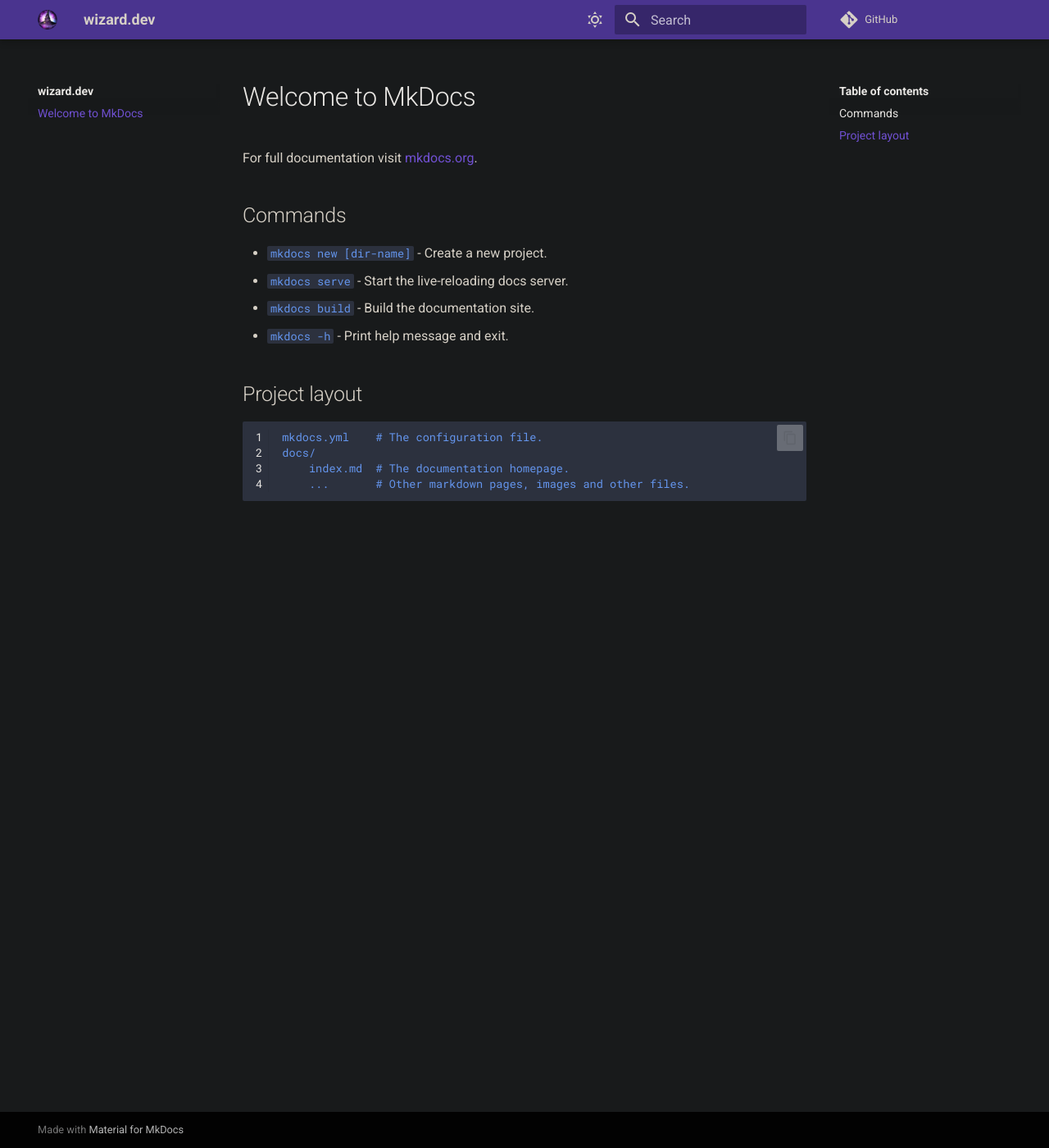
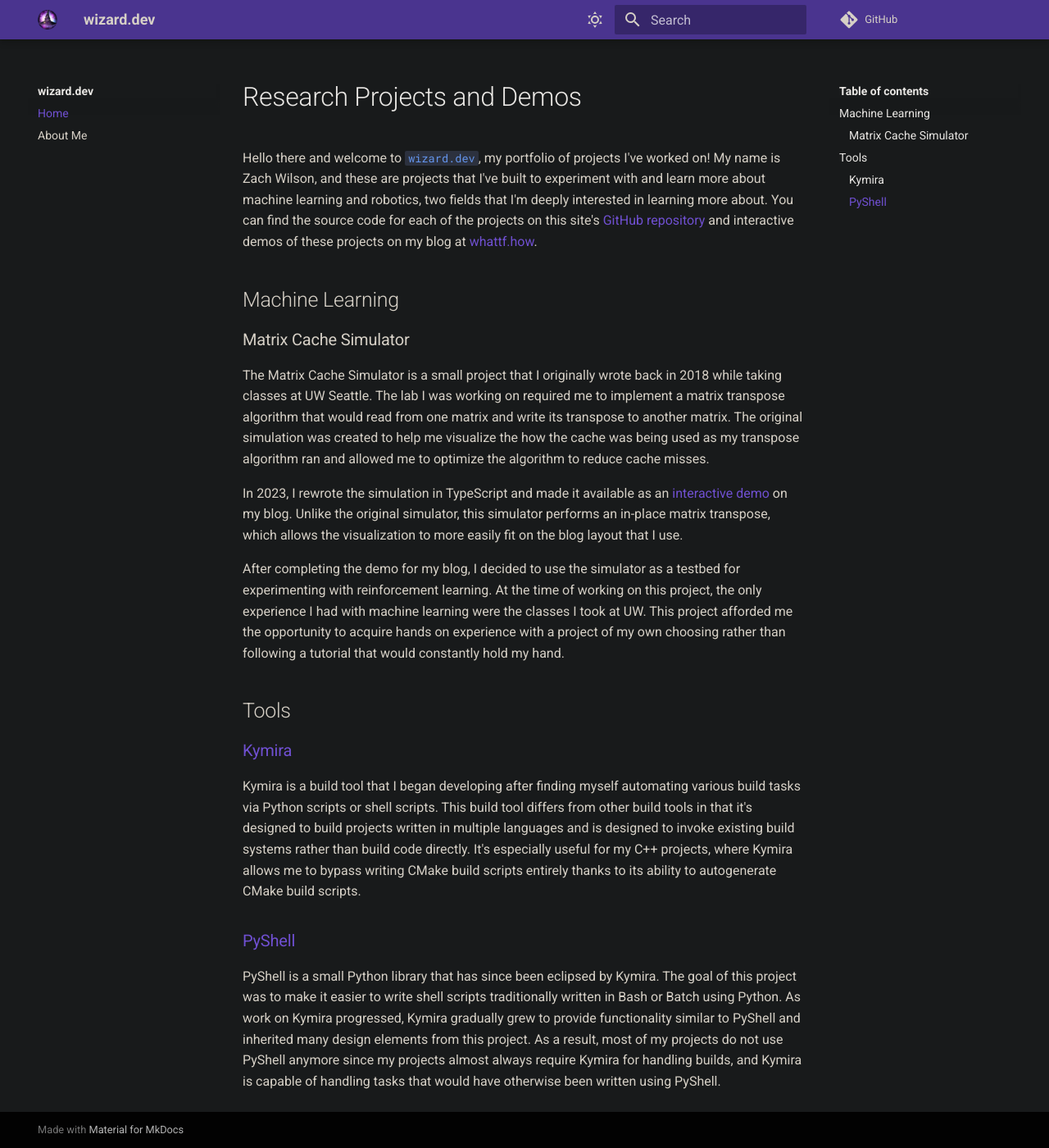
Before and after one commit to zkWildfire/wizard.dev, an MkDocs documentation site: the page built from docs/index.md, in a window 1280 px wide and 1400 px high. Shown: the whole window at 82% size. Built offline with MkDocs 1.6.1 and Material for MkDocs 9.7.7, drawn with Linux system fonts in a browser that asks for light colours; comment, search, counter and statistics services are not loaded.

Commit message:
Add contents to homepage.

```diff
--- /dev/null
+++ b/docs/.pages.yml
@@ -0,0 +1,3 @@
+nav:
+  - Home: index.md
+  - About Me: about-me.md
--- /dev/null
+++ b/docs/about-me.md
@@ -0,0 +1 @@
+# About Me
--- a/docs/index.md
+++ b/docs/index.md
@@ -1,17 +1,49 @@
-# Welcome to MkDocs
+# Research Projects and Demos
+Hello there and welcome to `wizard.dev`, my portfolio of projects I've worked on!
+My name is Zach Wilson, and these are projects that I've built to experiment
+with and learn more about machine learning and robotics, two fields that I'm
+deeply interested in learning more about. You can find the source code for each
+of the projects on this site's [GitHub repository](https://www.github.com/zkWildfire/wizard.dev)
+and interactive demos of these projects on my blog at [whattf.how](https://www.whattf.how).
 
-For full documentation visit [mkdocs.org](https://www.mkdocs.org).
+## Machine Learning
+### Matrix Cache Simulator
+The Matrix Cache Simulator is a small project that I originally wrote back in
+2018 while taking classes at UW Seattle. The lab I was working on required me
+to implement a matrix transpose algorithm that would read from one matrix and
+write its transpose to another matrix. The original simulation was created to
+help me visualize the how the cache was being used as my transpose algorithm
+ran and allowed me to optimize the algorithm to reduce cache misses.
 
-## Commands
+In 2023, I rewrote the simulation in TypeScript and made it available as an
+[interactive demo](https://whattf.how/posts/matrix-cache-simulator-demo/) on my
+blog. Unlike the original simulator, this simulator performs an in-place matrix
+transpose, which allows the visualization to more easily fit on the blog layout
+that I use.
 
-* `mkdocs new [dir-name]` - Create a new project.
-* `mkdocs serve` - Start the live-reloading docs server.
-* `mkdocs build` - Build the documentation site.
-* `mkdocs -h` - Print help message and exit.
+After completing the demo for my blog, I decided to use the simulator as a
+testbed for experimenting with reinforcement learning. At the time of working
+on this project, the only experience I had with machine learning were the
+classes I took at UW. This project afforded me the opportunity to acquire hands
+on experience with a project of my own choosing rather than following a tutorial
+that would constantly hold my hand.
 
-## Project layout
+## Tools
+### [Kymira](https://www.kymira.dev)
+Kymira is a build tool that I began developing after finding myself automating
+various build tasks via Python scripts or shell scripts. This build tool differs
+from other build tools in that it's designed to build projects written in
+multiple languages and is designed to invoke existing build systems rather than
+build code directly. It's especially useful for my C++ projects, where Kymira
+allows me to bypass writing CMake build scripts entirely thanks to its ability
+to autogenerate CMake build scripts.
 
-    mkdocs.yml    # The configuration file.
-    docs/
-        index.md  # The documentation homepage.
-        ...       # Other markdown pages, images and other files.
+### [PyShell](https://www.pyshell.dev)
+PyShell is a small Python library that has since been eclipsed by Kymira. The
+goal of this project was to make it easier to write shell scripts traditionally
+written in Bash or Batch using Python. As work on Kymira progressed, Kymira
+gradually grew to provide functionality similar to PyShell and inherited many
+design elements from this project. As a result, most of my projects do not use
+PyShell anymore since my projects almost always require Kymira for handling
+builds, and Kymira is capable of handling tasks that would have otherwise been
+written using PyShell.
```
Also changed, not shown: 1 other file.
